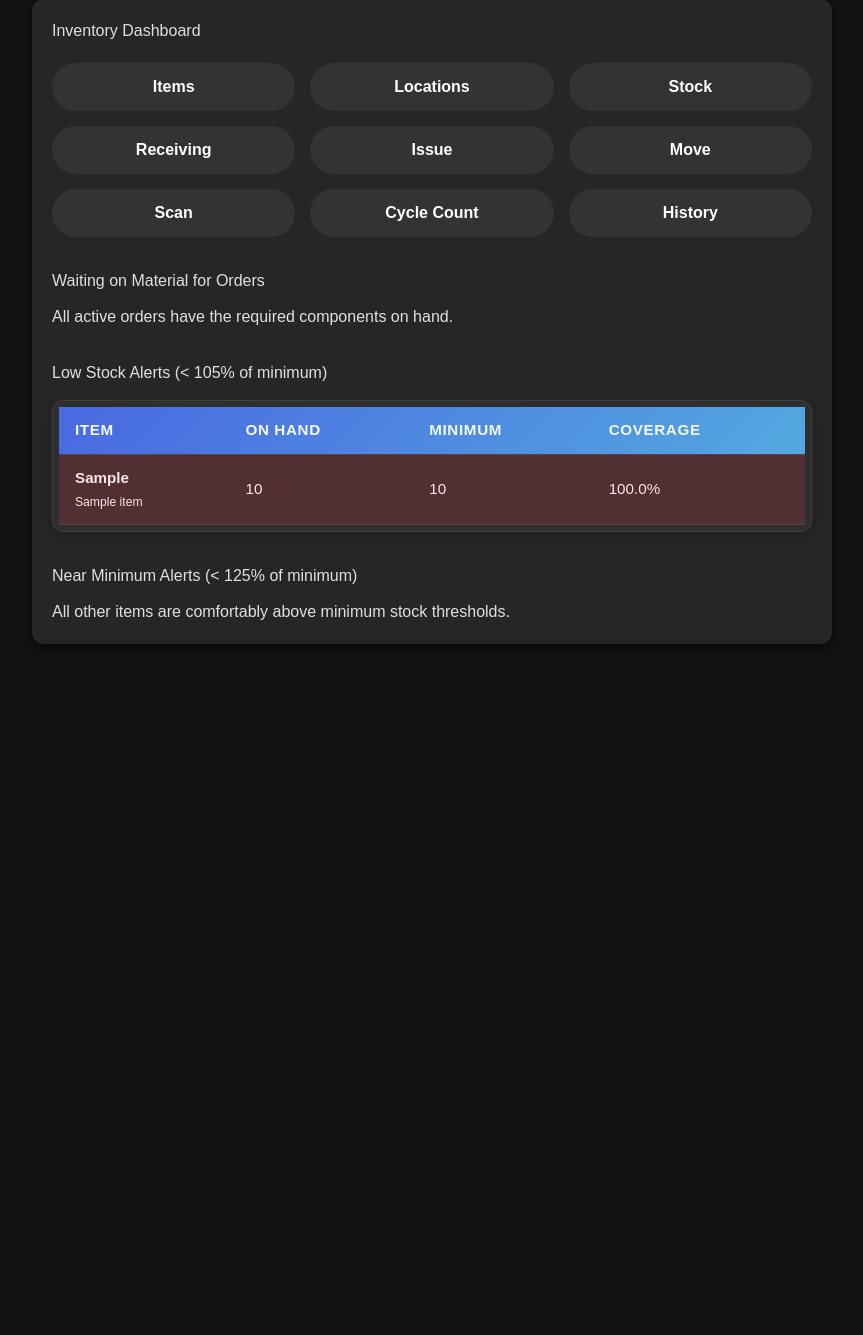
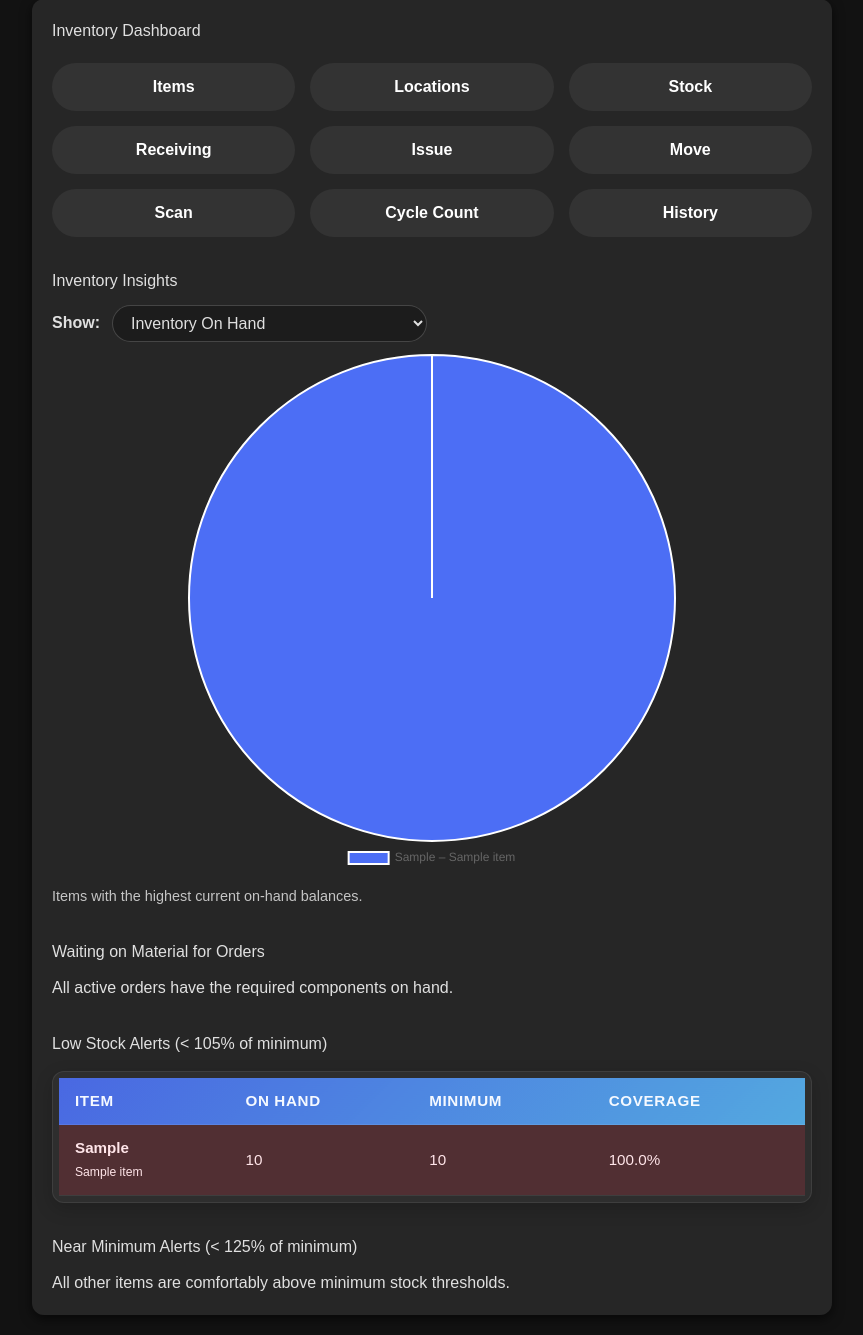
Before and after one commit to baldus/Hyperion-Operations-Hub, a Flask app: page /inventory/ in a window 1280 px wide. Shown: the part 157-1492 px from the top of the page, without its empty margins (208-1071 px from the left). Before the commit the page ends 801 px from the top, so only its background shows below. Run offline with Flask 2, Linux system fonts and the light colour scheme; tables that the repository leaves empty hold one stand-in row (values such as "Sample post").

Commit message:
Add usage insights to reports and inventory dashboard

```diff
--- a/invapp2/invapp/routes/inventory.py
+++ b/invapp2/invapp/routes/inventory.py
@@ -1,7 +1,7 @@
 import csv
 import io
 from collections import defaultdict
-from datetime import datetime
+from datetime import datetime, timedelta
 
 from flask import (
     Blueprint,
@@ -66,6 +66,26 @@ def inventory_home():
         .all()
     )
     items_by_id = {item.id: item for item in items}
+
+    usage_cutoff = datetime.utcnow() - timedelta(days=30)
+    usage_totals = (
+        db.session.query(
+            Movement.item_id,
+            func.sum(Movement.quantity).label("usage"),
+        )
+        .filter(
+            Movement.movement_type == "ISSUE",
+            Movement.quantity < 0,
+            Movement.date >= usage_cutoff,
+        )
+        .group_by(Movement.item_id)
+        .all()
+    )
+    usage_map = {
+        item_id: int(-total)
+        for item_id, total in usage_totals
+        if total and total < 0
+    }
 
     # Determine inventory warning zones
     low_stock_items = []
@@ -150,11 +170,76 @@ def inventory_home():
 
     waiting_items.sort(key=lambda entry: entry["shortage"], reverse=True)
 
+    def _build_chart_entries(source_map):
+        entries = []
+        for item_id, raw_value in source_map.items():
+            value = int(raw_value)
+            if value <= 0:
+                continue
+            item = items_by_id.get(item_id)
+            if not item:
+                continue
+            entries.append(
+                {"sku": item.sku, "name": item.name, "value": value}
+            )
+        entries.sort(key=lambda entry: entry["value"], reverse=True)
+        return entries[:10]
+
+    shortage_entries = []
+    for record in waiting_items:
+        shortage_value = int(record.get("shortage", 0) or 0)
+        if shortage_value <= 0:
+            continue
+        item = record.get("item")
+        sku = item.sku if item else "Unknown"
+        name = item.name if item else "Item awaiting setup"
+        shortage_entries.append(
+            {"sku": sku, "name": name, "value": shortage_value}
+        )
+
+    chart_datasets = {
+        "usage": {
+            "title": "Usage (Last 30 Days)",
+            "description": (
+                "Top components issued in the past 30 days (since "
+                f"{usage_cutoff.strftime('%Y-%m-%d')})."
+            ),
+            "entries": _build_chart_entries(usage_map),
+        },
+        "on_hand": {
+            "title": "Inventory On Hand",
+            "description": "Items with the highest current on-hand balances.",
+            "entries": _build_chart_entries(on_hand_map),
+        },
+        "reserved": {
+            "title": "Reserved for Active Orders",
+            "description": (
+                "Components reserved against open and scheduled work orders."
+            ),
+            "entries": _build_chart_entries(reserved_map),
+        },
+        "shortages": {
+            "title": "Waiting on Material",
+            "description": (
+                "Outstanding shortages preventing orders from progressing."
+            ),
+            "entries": shortage_entries[:10],
+        },
+    }
+
+    preferred_keys = ("usage", "on_hand", "reserved", "shortages")
+    default_chart_key = next(
+        (key for key in preferred_keys if chart_datasets[key]["entries"]),
+        preferred_keys[0],
+    )
+
     return render_template(
         "inventory/home.html",
         waiting_items=waiting_items,
         low_stock_items=low_stock_items,
         near_stock_items=near_stock_items,
+        inventory_chart_data=chart_datasets,
+        inventory_chart_default=default_chart_key,
     )
 
 
--- a/invapp2/invapp/static/style.css
+++ b/invapp2/invapp/static/style.css
@@ -114,6 +114,51 @@ body.light .content-card {
 
 .dashboard-section h3 {
     margin-bottom: 12px;
+}
+
+.chart-controls {
+    display: flex;
+    align-items: center;
+    gap: 12px;
+    flex-wrap: wrap;
+    margin-bottom: 12px;
+}
+
+.chart-controls label {
+    font-weight: 600;
+}
+
+.chart-controls select {
+    padding: 8px 14px;
+    border-radius: 24px;
+    border: 1px solid rgba(255, 255, 255, 0.18);
+    background: rgba(0, 0, 0, 0.25);
+    color: inherit;
+    cursor: pointer;
+}
+
+body.light .chart-controls select {
+    background: #fff;
+    border-color: rgba(0, 0, 0, 0.18);
+}
+
+.chart-wrapper {
+    position: relative;
+    max-width: 520px;
+    margin: 0 auto;
+}
+
+.chart-description {
+    margin-top: 12px;
+    font-size: 0.9rem;
+    opacity: 0.85;
+}
+
+.chart-empty {
+    text-align: center;
+    font-style: italic;
+    opacity: 0.75;
+    padding: 36px 0;
 }
 
 /* --- Tables --- */
--- a/invapp2/invapp/templates/base.html
+++ b/invapp2/invapp/templates/base.html
@@ -47,5 +47,6 @@
     </main>
     <script src="https://unpkg.com/@zxing/browser@latest"></script>
     <script defer src="{{ url_for('static', filename='js/barcode-scanner.js') }}"></script>
+    {% block extra_scripts %}{% endblock %}
 </body>
 </html>
--- a/invapp2/invapp/templates/inventory/home.html
+++ b/invapp2/invapp/templates/inventory/home.html
@@ -12,6 +12,31 @@
   <a href="{{ url_for('inventory.scan_inventory') }}" class="action-btn">Scan</a>
   <a href="{{ url_for('inventory.cycle_count_home') }}" class="action-btn">Cycle Count</a>
   <a href="{{ url_for('inventory.history_home') }}" class="action-btn">History</a>
+</div>
+
+<div class="dashboard-section">
+  <h3>Inventory Insights</h3>
+  <div class="chart-controls">
+    <label for="inventory-chart-select">Show:</label>
+    <select id="inventory-chart-select" aria-label="Select inventory insight">
+      {% for key, dataset in inventory_chart_data.items() %}
+      <option value="{{ key }}" {% if key == inventory_chart_default %}selected{% endif %}>
+        {{ dataset.title }}{% if not dataset.entries %} (No data){% endif %}
+      </option>
+      {% endfor %}
+    </select>
+  </div>
+  <div class="chart-wrapper">
+    <canvas id="inventoryPieChart" role="img" aria-label="Inventory insight chart"
+      {% if not inventory_chart_data[inventory_chart_default].entries %}style="display:none;"{% endif %}></canvas>
+    <div id="inventory-chart-empty" class="chart-empty"
+      {% if inventory_chart_data[inventory_chart_default].entries %}style="display:none;"{% endif %}>
+      No data is available for the selected dataset yet.
+    </div>
+  </div>
+  <p id="inventory-chart-description" class="chart-description">
+    {{ inventory_chart_data[inventory_chart_default].description }}
+  </p>
 </div>
 
 <div class="dashboard-section">
@@ -126,3 +151,93 @@
   {% endif %}
 </div>
 {% endblock %}
+
+{% block extra_scripts %}
+<script src="https://cdn.jsdelivr.net/npm/chart.js@4.4.0/dist/chart.umd.min.js"></script>
+<script>
+  (function () {
+    const datasets = {{ inventory_chart_data | tojson }};
+    const defaultKey = "{{ inventory_chart_default }}";
+    const selectEl = document.getElementById('inventory-chart-select');
+    const descriptionEl = document.getElementById('inventory-chart-description');
+    const emptyEl = document.getElementById('inventory-chart-empty');
+    const canvasEl = document.getElementById('inventoryPieChart');
+    let chartInstance = null;
+
+    function getPalette(size) {
+      const palette = [
+        '#4c6ef5', '#9775fa', '#51cf66', '#ff922b', '#f76707',
+        '#ffa8a8', '#339af0', '#20c997', '#fab005', '#845ef7'
+      ];
+      const colors = [];
+      for (let i = 0; i < size; i += 1) {
+        colors.push(palette[i % palette.length]);
+      }
+      return colors;
+    }
+
+    function updateChart(key) {
+      const dataset = datasets[key] || { title: '', description: '', entries: [] };
+      const entries = Array.isArray(dataset.entries) ? dataset.entries : [];
+      descriptionEl.textContent = dataset.description || '';
+
+      if (!entries.length) {
+        if (chartInstance) {
+          chartInstance.destroy();
+          chartInstance = null;
+        }
+        canvasEl.style.display = 'none';
+        emptyEl.style.display = 'block';
+        return;
+      }
+
+      emptyEl.style.display = 'none';
+      canvasEl.style.display = 'block';
+
+      const labels = entries.map(entry => `${entry.sku} – ${entry.name}`);
+      const dataValues = entries.map(entry => Number(entry.value) || 0);
+      const backgroundColor = getPalette(dataValues.length);
+
+      const chartData = {
+        labels,
+        datasets: [{
+          label: dataset.title,
+          data: dataValues,
+          backgroundColor
+        }]
+      };
+
+      const tooltipLabel = function (context) {
+        const value = context.parsed;
+        const total = context.dataset.data.reduce((acc, current) => acc + current, 0);
+        const percentage = total ? ((value / total) * 100).toFixed(1) : '0.0';
+        return `${context.label}: ${value.toLocaleString()} (${percentage}%)`;
+      };
+
+      if (chartInstance) {
+        chartInstance.data = chartData;
+        chartInstance.options.plugins.tooltip.callbacks.label = tooltipLabel;
+        chartInstance.update();
+      } else {
+        chartInstance = new Chart(canvasEl, {
+          type: 'pie',
+          data: chartData,
+          options: {
+            plugins: {
+              legend: { position: 'bottom' },
+              tooltip: { callbacks: { label: tooltipLabel } }
+            }
+          }
+        });
+      }
+    }
+
+    selectEl.addEventListener('change', (event) => {
+      updateChart(event.target.value);
+    });
+
+    const startKey = datasets[defaultKey] ? defaultKey : Object.keys(datasets)[0];
+    updateChart(startKey);
+  })();
+</script>
+{% endblock %}
```
Also changed, not shown: invapp2/invapp/routes/reports.py (+68 -1 lines), invapp2/invapp/templates/reports/home.html (+37 -0 lines).
